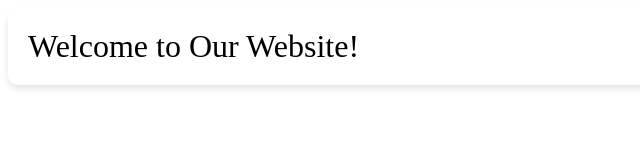
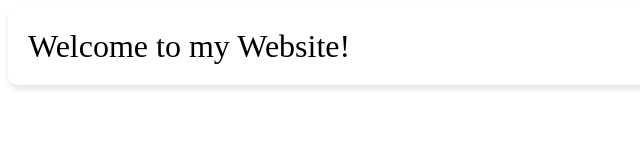
Before and after one commit to Ergonomic-back-support/Ariel-s-Portfolio, a plain HTML site: page index.html in a window 1280 px wide. Shown: the full height of the page, 0-640 px from the left. Drawn offline with Linux system fonts and the light colour scheme.

Commit message:
Update index.html

```diff
--- a/index.html
+++ b/index.html
@@ -8,7 +8,7 @@
 </head>
 <body>
     <div class="greeting">
-        Welcome to Our Website!
+        Welcome to my Website!
     </div>
 </body>
 </html>
```
